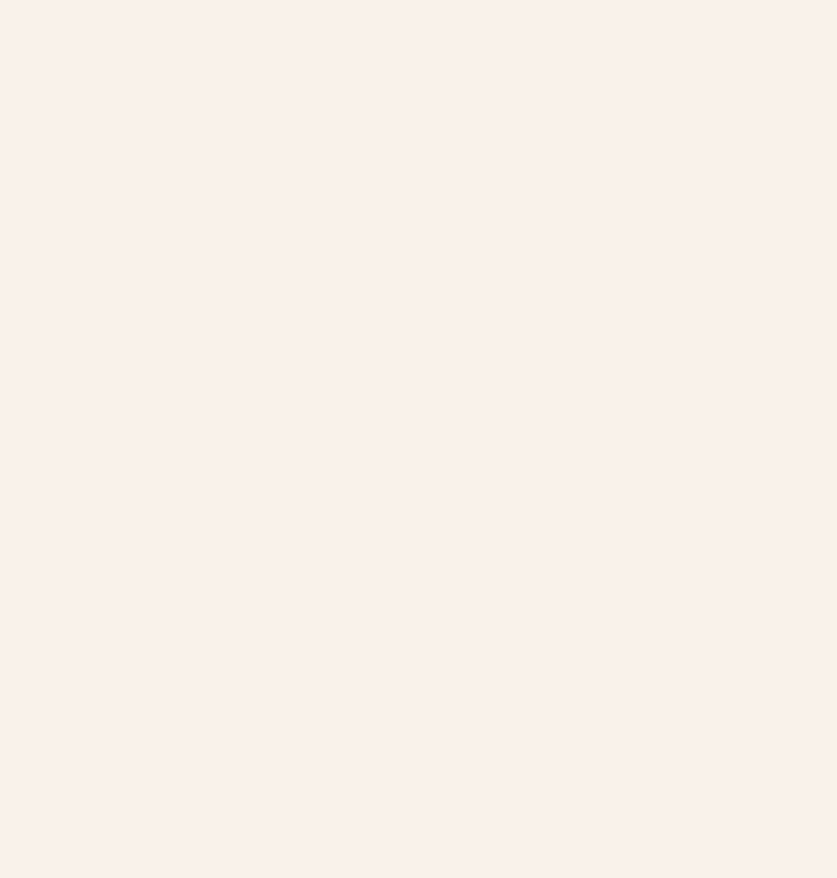
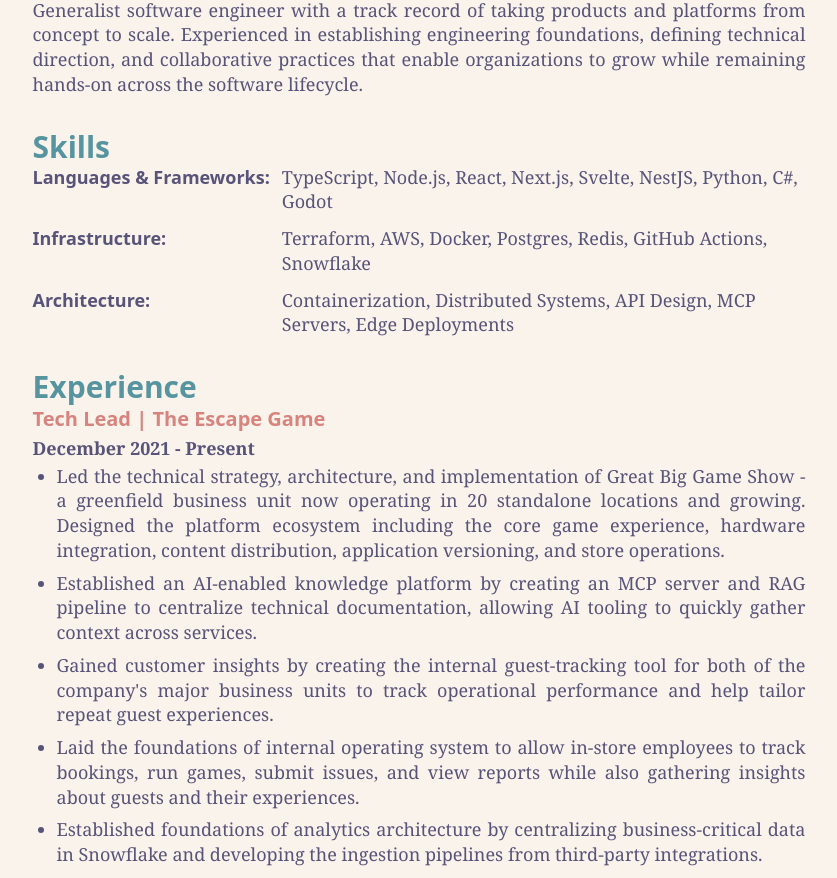
Before and after one commit to seanspradlin/blog, a SvelteKit app: page /resume in a window 1280 px wide. Before the commit this address had no page. Shown: the part 208-1086 px from the top of the page, without its empty margins (221-1058 px from the left). Before the commit the page ends 800 px from the top, so only its background shows below. Built offline with nearby package versions, Linux system fonts and the light colour scheme; what @iconify/tailwind4 would draw is missing.

Commit message:
feat: added resume

```diff
--- a/src/routes/Hero.svelte
+++ b/src/routes/Hero.svelte
@@ -1,6 +1,7 @@
 <script lang="ts">
 	import profile from '$lib/assets/profile.webp';
 	import { optimize } from '$lib/image';
+	import { resolve } from '$app/paths';
 </script>
 
 <section id="hero" class="mx-auto max-w-5xl md:my-8 lg:my-16 xl:my-32">
@@ -46,5 +47,15 @@
 				</div>
 			</a>
 		</li>
+		<li>
+			<a
+				href={resolve('/resume')}
+				class="inline-block rounded border border-rp-text px-2 py-1 font-semibold text-rp-pine no-underline shadow transition-colors duration-200 hover:text-rp-foam hover:underline"
+			>
+				<div class="flex flex-row items-center gap-2">
+					<span class="icon-[ri--file-text-fill]"></span> Resume
+				</div>
+			</a>
+		</li>
 	</ul>
 </section>
--- /dev/null
+++ b/src/routes/resume/+page.svelte
@@ -0,0 +1,154 @@
+<script lang="ts">
+	import { resolve } from '$app/paths';
+</script>
+
+<main class="container mx-auto max-w-[80ch] p-4">
+	<a href={resolve('/')} class="mb-6 inline-block text-sm text-gray-500 hover:text-gray-700"
+		>&larr; Home</a
+	>
+	<div class="text-center font-display">
+		<h1 class="text-4xl font-black text-rp-pine">Sean Spradlin</h1>
+		<p class="text-rp-muted">Software Engineer | Technical Lead</p>
+	</div>
+	<div class="mx-auto mt-8">
+		<h2 class="font-display text-3xl font-bold text-rp-foam">Summary</h2>
+		<p class="text-justify leading-snug">
+			Generalist software engineer with a track record of taking products and platforms from concept
+			to scale. Experienced in establishing engineering foundations, defining technical direction,
+			and collaborative practices that enable organizations to grow while remaining hands-on across
+			the software lifecycle.
+		</p>
+	</div>
+	<div class="mt-8">
+		<h2 class="font-display text-3xl font-bold text-rp-foam">Skills</h2>
+		<dl class="tracking-snug grid grid-cols-[max-content_1fr] gap-3 leading-snug">
+			<dt class="font-display font-semibold">Languages & Frameworks:</dt>
+			<dd>TypeScript, Node.js, React, Next.js, Svelte, NestJS, Python, C#, Godot</dd>
+			<dt class="font-display font-semibold">Infrastructure:</dt>
+			<dd>Terraform, AWS, Docker, Postgres, Redis, GitHub Actions, Snowflake</dd>
+			<dt class="font-display font-semibold">Architecture:</dt>
+			<dd>Containerization, Distributed Systems, API Design, MCP Servers, Edge Deployments</dd>
+		</dl>
+	</div>
+	<div class="mt-8">
+		<h2 class="font-display text-3xl font-bold text-rp-foam">Experience</h2>
+		<div>
+			<h3 class="font-display text-xl font-semibold text-rp-rose">Tech Lead | The Escape Game</h3>
+			<p class="font-semibold">December 2021 - Present</p>
+			<ul class="tracking-snug ml-6 flex list-disc flex-col gap-2 text-justify leading-snug">
+				<li>
+					Led the technical strategy, architecture, and implementation of Great Big Game Show - a
+					greenfield business unit now operating in 20 standalone locations and growing. Designed
+					the platform ecosystem including the core game experience, hardware integration, content
+					distribution, application versioning, and store operations.
+				</li>
+				<li>
+					Established an AI-enabled knowledge platform by creating an MCP server and RAG pipeline to
+					centralize technical documentation, allowing AI tooling to quickly gather context across
+					services.
+				</li>
+				<li>
+					Gained customer insights by creating the internal guest-tracking tool for both of the
+					company&apos;s major business units to track operational performance and help tailor
+					repeat guest experiences.
+				</li>
+				<li>
+					Laid the foundations of internal operating system to allow in-store employees to track
+					bookings, run games, submit issues, and view reports while also gathering insights about
+					guests and their experiences.
+				</li>
+				<li>
+					Established foundations of analytics architecture by centralizing business-critical data
+					in Snowflake and developing the ingestion pipelines from third-party integrations.
+				</li>
+				<li>
+					Professionalized the development team by establishing code review standards, mentoring
+					engineers, laying the groundwork for CI/CD practices, and managing infrastructure as code
+					with Terraform.
+				</li>
+				<li>
+					Led the modernization effort of the company&apos;s marketing platform by defining the
+					migration strategy to Next.js and Sanity CMS to improve search visibility, accessibility,
+					and performance.
+				</li>
+				<li>
+					Accelerated guest onboarding by building a waiver flow with SvelteKit to reduce check-in
+					time between game sessions by several minutes.
+				</li>
+			</ul>
+		</div>
+		<div class="mt-4">
+			<h3 class="font-display text-xl font-semibold text-rp-rose">
+				Senior Software Engineer | City National Bank (Exactuals)
+			</h3>
+			<p class="font-semibold">February 2018 - December 2021</p>
+			<ul class="tracking-snug ml-6 flex list-disc flex-col gap-2 text-justify leading-snug">
+				<li>
+					Created a more complete picture of music metadata by building an ETL pipeline to ingest
+					various sources of music metadata and creating canonical records as part of the R.AI
+					project.
+				</li>
+				<li>
+					Built a customer-facing portal to browse the company&apos;s music metadata catalog with
+					Next.js and Elasticsearch.
+				</li>
+				<li>
+					Designed, developed, and deployed the music metadata API as a service enabling businesses
+					to improve their own data quality by querying against our dataset.
+				</li>
+				<li>
+					Conducted code reviews and mentored engineers, established CI/CD, and drove agile adoption
+					as scrum master.
+				</li>
+			</ul>
+		</div>
+		<div class="mt-4">
+			<h3 class="font-display text-xl font-semibold text-rp-rose">
+				Senior Software Engineer | eviCore Healthcare
+			</h3>
+			<p class="font-semibold">September 2017 - January 2018</p>
+			<ul class="tracking-snug ml-6 flex list-disc flex-col gap-2 text-justify leading-snug">
+				<li>
+					Enabled operations teams to manage service configurations in real time through Redis with
+					an intuitive interface without needing to put in support tickets.
+				</li>
+			</ul>
+		</div>
+		<div class="mt-4">
+			<h3 class="font-display text-xl font-semibold text-rp-rose">
+				Software Engineer | Smartvue Corporation
+			</h3>
+			<p class="font-semibold">June 2015 - September 2017</p>
+			<ul class="tracking-snug ml-6 flex list-disc flex-col gap-2 text-justify leading-snug">
+				<li>
+					Unified user experience by creating a REST API to serve as a translation layer between
+					front-end applications and the various makes and models of supported hardware.
+				</li>
+				<li>
+					Secured video data at rest by creating an encryption pipeline into Azure Blob Storage.
+				</li>
+				<li>Mentored junior engineers on security and system design.</li>
+			</ul>
+		</div>
+		<div class="mt-4">
+			<h3 class="font-display text-xl font-semibold text-rp-rose">
+				Software Engineer | TrakRef LLC
+			</h3>
+			<p class="font-semibold">February 2014 - March 2015</p>
+			<ul class="tracking-snug ml-6 flex list-disc flex-col gap-2 text-justify leading-snug">
+				<li>
+					Reduced process friction at refrigerant recycling plants by automating inventory tracking
+					through an ASP.NET interface that replaced manual Excel workflows.
+				</li>
+			</ul>
+		</div>
+		<div class="mt-8">
+			<h2 class="font-display text-3xl font-bold text-rp-foam">Education</h2>
+			<p class="leading-snug">
+				Bachelor of Science in Secondary Education<br />
+				University of South Alabama - Mobile, AL<br />
+				Summer 2010
+			</p>
+		</div>
+	</div>
+</main>
```
